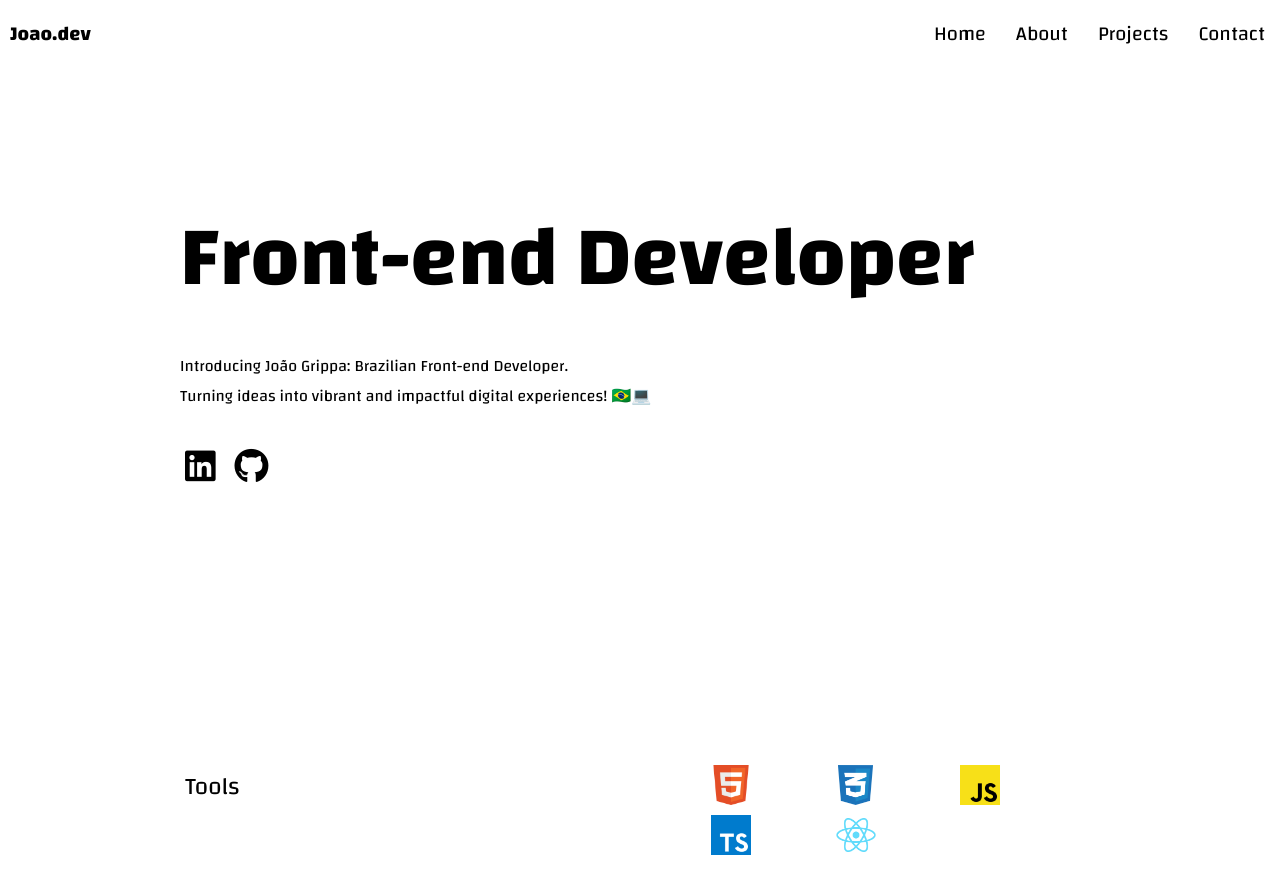
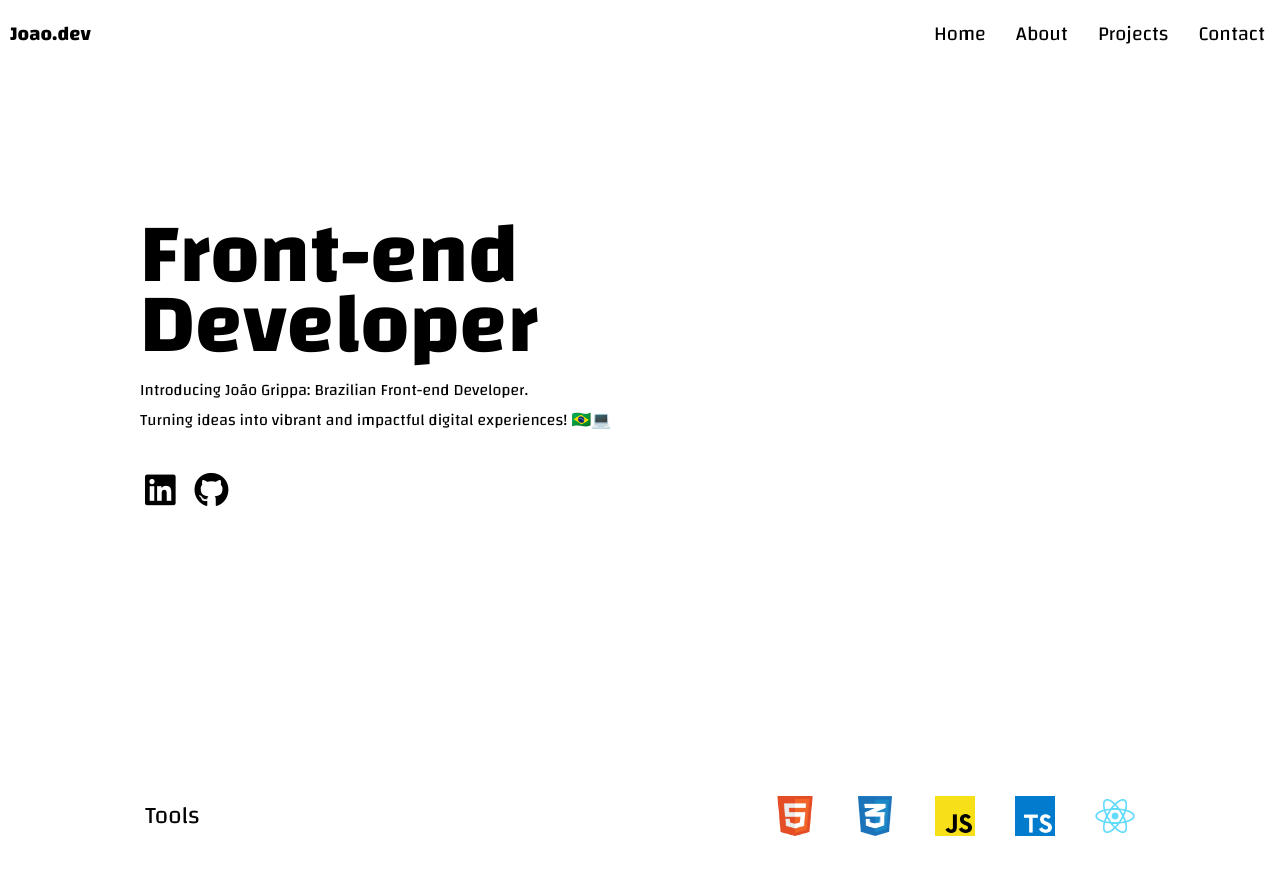
Before and after one commit to JaumoJaum/Portfolio, a plain HTML site: page site/index.html in a window 1280 px wide. Shown: the top 894 px of the page. Drawn offline with Linux system fonts and the light colour scheme.

Commit message:
Update day 6

```diff
--- a/site/src/css/style.css
+++ b/site/src/css/style.css
@@ -75,16 +75,16 @@ main {
 
 .navbarlinks a:hover {
    padding: 15px 30px 15px 30px ;
-   background-color: #969696;
+   background-color: #c9c9c9;
    color: #ffffff;
 }
 
 /* Body */
 
 .portifolio {
-    margin-left: 10em;
-    margin-top: 10em;
-    margin-right: 10em;
+    margin-left: 15vh;
+    margin-top: 25vh;
+    margin-right: 15vh;
 
 
 }
@@ -100,13 +100,13 @@ main {
 .tittle {
     font-size:85px;
     margin: 0px 0px 0px 0px;
-    max-width: 850px;
-
+    max-width: 80vh;
+    line-height: 70px;
 }
 
 .introducao {
     margin: 0;
-    max-width: 500px;
+    max-width: 80vh;
     position: relative;
     top: 15px;
 }
@@ -134,34 +134,50 @@ main {
 
 .ling-stack {
     display: flex;
-    justify-content: space-between;
+    flex-direction: column;
+    align-items: center;
     background-color: transparent;
     margin: 5px;
     position: relative;
-    top: 300px;
-
+    margin-top: 20vh;
 }
 
 .ling-title {
     font-size: 24px;
     margin-bottom: 10px;
     display: inline-block;
-
 }
 
 .ling-icons {
-    margin-left: 27em;
-    margin-right: 0em;
-    display: inline-block;
-    vertical-align: middle;
+    display: flex;
+    flex-wrap: wrap;
+    justify-content: center;
+    gap: 20px;
 }
 
 .ling-icons img {
-    margin: 0 40px;
     width: 40px;
     height: 40px;
     object-fit: contain;
 }
+
+@media (min-width: 768px) {
+    .ling-stack {
+        flex-direction: row;
+        justify-content: space-between;
+        top: 150px;
+    }
+
+    .ling-title {
+        margin-bottom: 0;
+    }
+
+    .ling-icons {
+        justify-content: flex-start;
+        gap: 40px;
+    }
+}
+
 /* About me*/
 
 .aboutme {
@@ -220,14 +236,5 @@ main {
 /* Scrollbar */
 
 body::-webkit-scrollbar {
-    width: 2px;               /* width of the entire scrollbar */
-  }
-
-  body::-webkit-scrollbar-track {
-    background: var(--w);      /* color of the tracking area */
-  }
-
-  body::-webkit-scrollbar-thumb {
-    background-color:var(--b);     /* color of the scroll thumb */
-    border-radius: 10px;       /* roundness of the scroll thumb */
-  }
+    width: 0px;
+}
```
